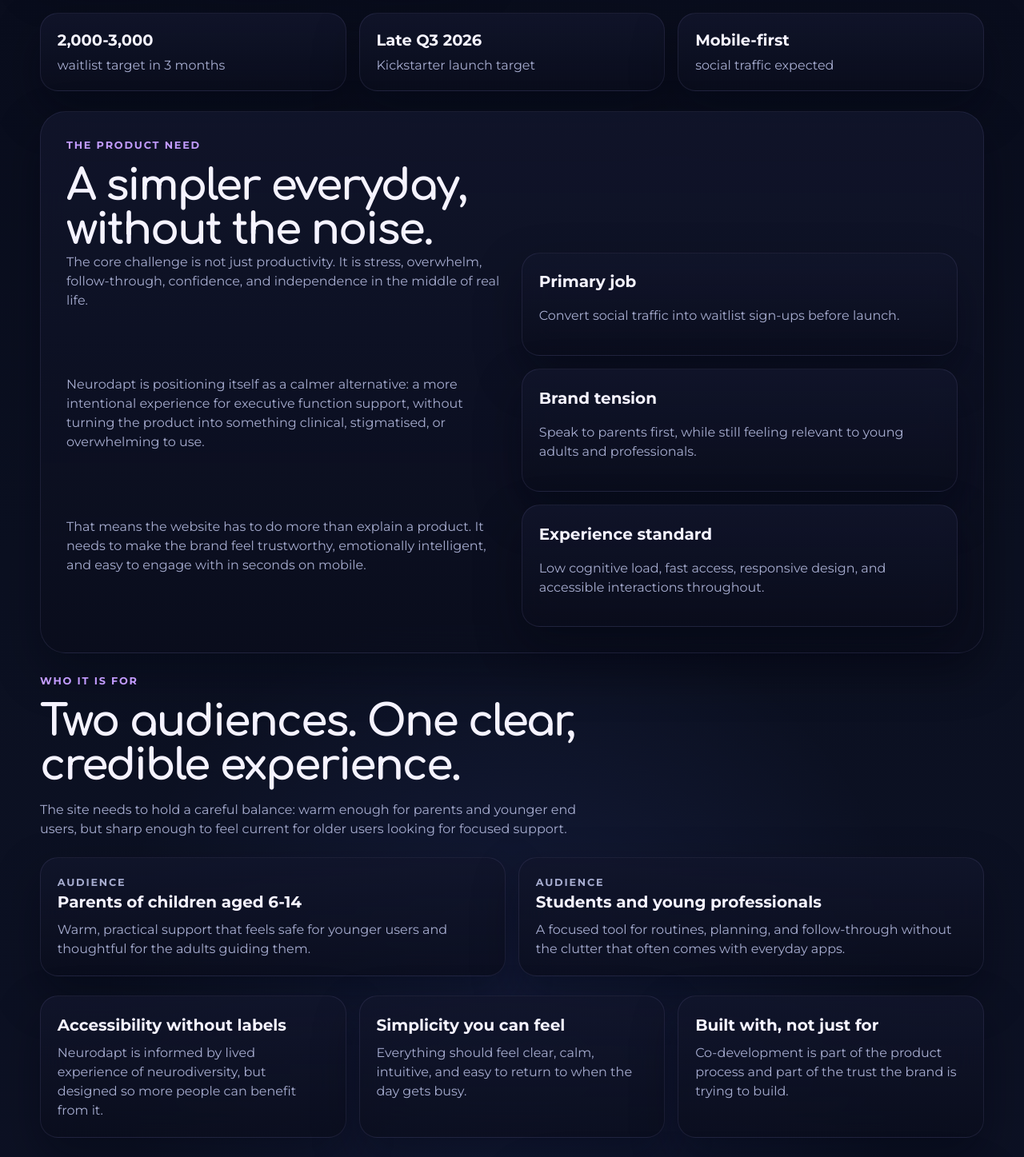
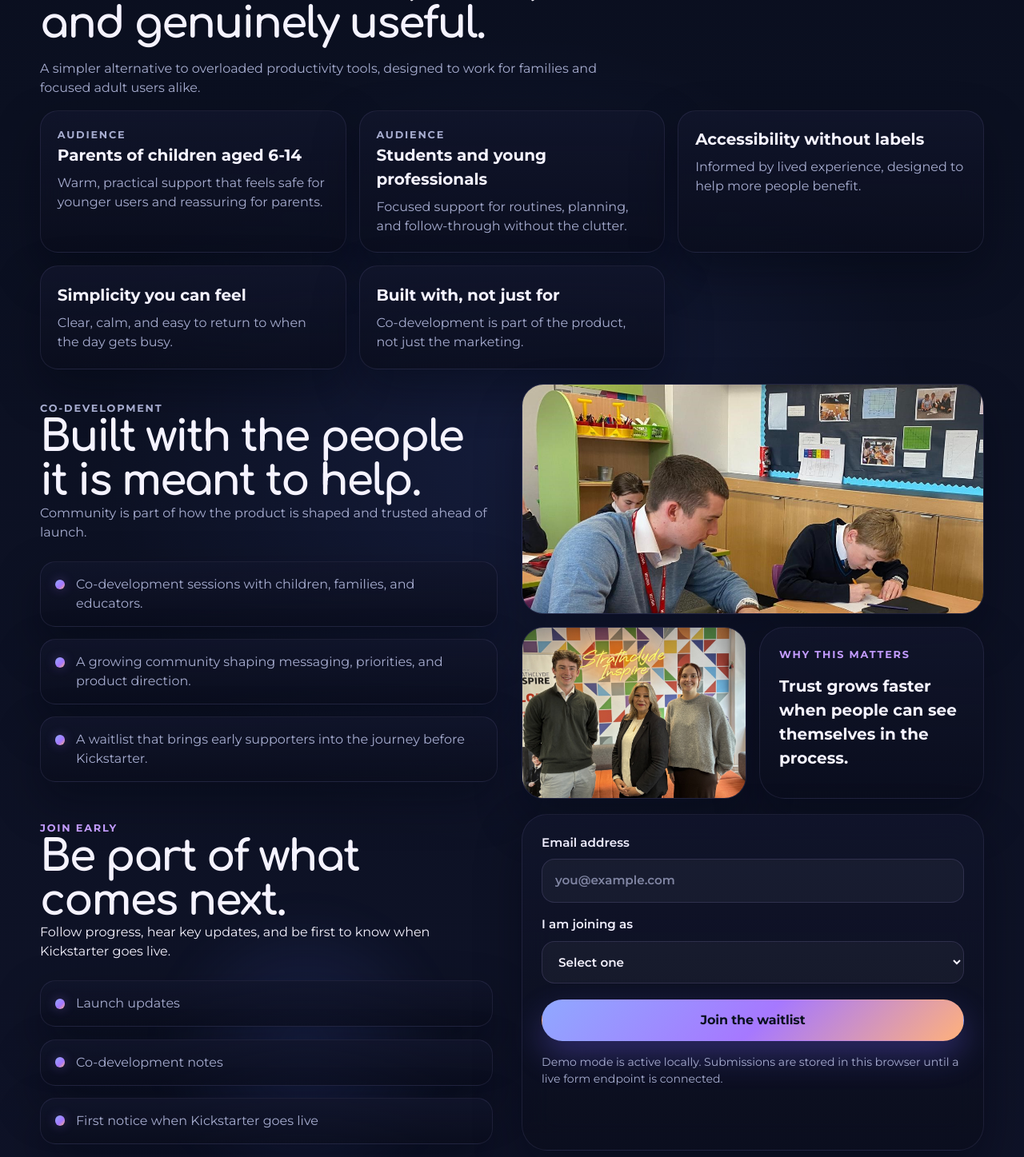
Before and after one commit to KevinP93/neurodapt, a React (Vite) app: page / in a window 1280 px wide. Shown: the part 1240-2687 px from the top of the page at 80% size. Built offline with nearby package versions, Linux system fonts and the light colour scheme.

Commit message:
suppression de textes

```diff
--- a/src/App.css
+++ b/src/App.css
@@ -98,8 +98,6 @@
 .footer-meta,
 .form-note,
 .highlight-card p,
-.story-copy p,
-.story-points p,
 .audience-card p,
 .principle-card p,
 .community-copy p,
@@ -162,7 +160,7 @@
   grid-template-areas: 'copy visual';
   gap: 2.4rem;
   align-items: center;
-  padding: 4.8rem 0 3rem;
+  padding: 4.4rem 0 2.4rem;
 }
 
 .eyebrow,
@@ -196,7 +194,7 @@
   z-index: 2;
   display: flex;
   flex-direction: column;
-  gap: 2rem;
+  gap: 1.5rem;
 }
 
 .hero-copy h1 {
@@ -238,13 +236,11 @@
   display: grid;
   grid-template-columns: repeat(3, minmax(0, 1fr));
   gap: 1rem;
-  margin-top: 2rem;
+  margin-top: 1.3rem;
 }
 
 .highlight-card,
 .stat-card,
-.story-panel,
-.story-points article,
 .audience-card,
 .principle-card,
 .community-item,
@@ -441,7 +437,6 @@
   color: var(--color-muted);
 }
 
-.story-panel,
 .audience-card,
 .principle-card,
 .signup-card,
@@ -449,16 +444,10 @@
   border-radius: 2rem;
 }
 
-.story-panel,
-.audience-section,
-.principles-section,
+.overview-section,
 .community-section,
 .waitlist-section {
-  margin-top: 1.55rem;
-}
-
-.story-panel {
-  padding: 2rem;
+  margin-top: 1.15rem;
 }
 
 .section-intro {
@@ -466,7 +455,7 @@
 }
 
 .section-intro.narrow {
-  margin-bottom: 1.4rem;
+  margin-bottom: 1rem;
 }
 
 .section-intro h2,
@@ -480,7 +469,6 @@
   color: var(--color-muted);
 }
 
-.story-grid,
 .community-section,
 .waitlist-section {
   display: grid;
@@ -488,12 +476,6 @@
   gap: 1.5rem;
 }
 
-.story-copy {
-  display: grid;
-  gap: 1rem;
-}
-
-.story-copy p,
 .waitlist-copy p,
 .community-copy p,
 .audience-card p,
@@ -501,19 +483,20 @@
   margin: 0;
 }
 
-.story-points {
+.overview-grid {
   display: grid;
+  grid-template-columns: repeat(3, minmax(0, 1fr));
   gap: 1rem;
 }
 
-.story-points article,
+.overview-card,
 .audience-card,
 .principle-card {
   padding: 1.3rem;
   border-radius: 1.4rem;
 }
 
-.story-points h3,
+.overview-card h3,
 .audience-card h3,
 .principle-card h3,
 .collage-note h3,
@@ -523,19 +506,8 @@
   color: #f5f3ff;
 }
 
-.audience-grid,
-.principles-grid {
-  display: grid;
-  grid-template-columns: repeat(2, minmax(0, 1fr));
-  gap: 1rem;
-}
-
-.principles-grid {
-  grid-template-columns: repeat(3, minmax(0, 1fr));
-}
-
 .community-copy {
-  padding: 2rem 0.6rem 2rem 0;
+  padding: 1.3rem 0.4rem 1.3rem 0;
 }
 
 .community-list,
@@ -568,7 +540,7 @@
 .community-collage {
   display: grid;
   grid-template-columns: repeat(2, minmax(0, 1fr));
-  grid-template-rows: 21rem auto;
+  grid-template-rows: 18rem auto;
   gap: 1rem;
 }
 
@@ -738,9 +710,7 @@
   }
 
   .hero-highlights,
-  .story-grid,
-  .audience-grid,
-  .principles-grid,
+  .overview-grid,
   .community-section,
   .waitlist-section,
   .community-collage {
@@ -756,7 +726,7 @@
   }
 
   .community-collage {
-    grid-template-rows: 19rem 16rem auto;
+    grid-template-rows: 17rem 14rem auto;
   }
 
   .collage-large {
@@ -909,7 +879,6 @@
     width: 104%;
   }
 
-  .story-panel,
   .signup-card {
     padding: 1.3rem;
   }
@@ -994,8 +963,7 @@
   }
 
   .stat-card,
-  .story-panel,
-  .story-points article,
+  .overview-card,
   .audience-card,
   .principle-card,
   .community-item,
@@ -1007,7 +975,7 @@
 
   .highlight-card,
   .stat-card,
-  .story-points article,
+  .overview-card,
   .audience-card,
   .principle-card,
   .community-item,
--- a/src/App.jsx
+++ b/src/App.jsx
@@ -5,67 +5,60 @@
 const heroHighlights = [
   {
     title: 'Calmer UX',
-    text: 'Low-friction interactions, clean language, and a mobile-first experience.',
+    text: 'Low-friction, mobile-first, and easy to read fast.',
   },
   {
     title: 'Community-shaped',
-    text: 'Built with feedback from families, students, and professionals from day one.',
+    text: 'Built with real feedback from day one.',
   },
   {
     title: 'Single-purpose focus',
-    text: 'A more intentional alternative to noisy, general-purpose productivity tools.',
+    text: 'A cleaner alternative to noisy productivity tools.',
   },
 ]
 
 const audienceCards = [
   {
     title: 'Parents of children aged 6-14',
-    text: 'Warm, practical support that feels safe for younger users and thoughtful for the adults guiding them.',
+    text: 'Warm, practical support that feels safe for younger users and reassuring for parents.',
   },
   {
     title: 'Students and young professionals',
-    text: 'A focused tool for routines, planning, and follow-through without the clutter that often comes with everyday apps.',
+    text: 'Focused support for routines, planning, and follow-through without the clutter.',
   },
 ]
 
 const valuePillars = [
   {
     title: 'Accessibility without labels',
-    text: 'Neurodapt is informed by lived experience of neurodiversity, but designed so more people can benefit from it.',
+    text: 'Informed by lived experience, designed to help more people benefit.',
   },
   {
     title: 'Simplicity you can feel',
-    text: 'Everything should feel clear, calm, intuitive, and easy to return to when the day gets busy.',
+    text: 'Clear, calm, and easy to return to when the day gets busy.',
   },
   {
     title: 'Built with, not just for',
-    text: 'Co-development is part of the product process and part of the trust the brand is trying to build.',
+    text: 'Co-development is part of the product, not just the marketing.',
   },
 ]
 
 const communityMoments = [
-  'Real-world co-development sessions with children, families, and educators.',
-  'A growing digital community feeding back on messaging, experience, and priorities.',
-  'A pre-launch waitlist designed to bring supporters into the journey before Kickstarter goes live.',
+  'Co-development sessions with children, families, and educators.',
+  'A growing community shaping messaging, priorities, and product direction.',
+  'A waitlist that brings early supporters into the journey before Kickstarter.',
 ]
 
 const waitlistBenefits = [
-  'Early product updates and launch milestones',
-  'Behind-the-scenes co-development notes',
+  'Launch updates',
+  'Co-development notes',
   'First notice when Kickstarter goes live',
-]
-
-const stats = [
-  { value: '2,000-3,000', label: 'waitlist target in 3 months' },
-  { value: 'Late Q3 2026', label: 'Kickstarter launch target' },
-  { value: 'Mobile-first', label: 'social traffic expected' },
 ]
 
 function App() {
   const [formData, setFormData] = useState({
     email: '',
     audience: '',
-    challenge: '',
   })
   const [submitted, setSubmitted] = useState(false)
 
@@ -111,7 +104,6 @@
     setFormData({
       email: '',
       audience: '',
-      challenge: '',
     })
   }
 
@@ -136,8 +128,7 @@
         </a>
 
         <nav className="site-nav" aria-label="Primary">
-          <a href="#story">Story</a>
-          <a href="#audiences">Audiences</a>
+          <a href="#story">Why it works</a>
           <a href="#community">Community</a>
           <a href="#waitlist">Waitlist</a>
         </nav>
@@ -157,16 +148,14 @@
 
               <h1>Keeping you on track, wherever you go.</h1>
 
-              <p className="hero-lead">
-                Neurodapt is building a calmer, more focused way to support
-                planning, organisation, and everyday follow-through.
-              </p>
+            <p className="hero-lead">
+              Neurodapt is building a calmer, more focused way to support
+              planning, organisation, and everyday follow-through.
+            </p>
 
-              <p className="hero-support">
-                Designed from lived experience. Shaped with real users. Built to
-                feel accessible, warm, modern, and genuinely useful from the
-                first tap.
-              </p>
+            <p className="hero-support">
+              Designed from lived experience and shaped with real users.
+            </p>
 
               <div className="hero-actions">
                 <a className="button button-primary" href="#waitlist">
@@ -239,92 +228,26 @@
           </div>
         </section>
 
-        <section className="section stats-strip reveal reveal-delay-2">
-          {stats.map((item) => (
-            <article className="stat-card" key={item.label}>
-              <strong>{item.value}</strong>
-              <span>{item.label}</span>
-            </article>
-          ))}
-        </section>
-
-        <section className="section story-panel" id="story">
-          <div className="section-intro">
-            <p className="eyebrow">The product need</p>
-            <h2>A simpler everyday, without the noise.</h2>
-          </div>
-
-          <div className="story-grid">
-            <div className="story-copy">
-              <p>
-                The core challenge is not just productivity. It is stress,
-                overwhelm, follow-through, confidence, and independence in the
-                middle of real life.
-              </p>
-              <p>
-                Neurodapt is positioning itself as a calmer alternative: a more
-                intentional experience for executive function support, without
-                turning the product into something clinical, stigmatised, or
-                overwhelming to use.
-              </p>
-              <p>
-                That means the website has to do more than explain a product. It
-                needs to make the brand feel trustworthy, emotionally intelligent,
-                and easy to engage with in seconds on mobile.
-              </p>
-            </div>
-
-            <div className="story-points">
-              <article>
-                <h3>Primary job</h3>
-                <p>
-                  Convert social traffic into waitlist sign-ups before launch.
-                </p>
-              </article>
-              <article>
-                <h3>Brand tension</h3>
-                <p>
-                  Speak to parents first, while still feeling relevant to young
-                  adults and professionals.
-                </p>
-              </article>
-              <article>
-                <h3>Experience standard</h3>
-                <p>
-                  Low cognitive load, fast access, responsive design, and
-                  accessible interactions throughout.
-                </p>
-              </article>
-            </div>
-          </div>
-        </section>
-
-        <section className="section audience-section" id="audiences">
+        <section className="section overview-section" id="story">
           <div className="section-intro narrow">
-            <p className="eyebrow">Who it is for</p>
-            <h2>Two audiences. One clear, credible experience.</h2>
+            <p className="eyebrow">Why it works</p>
+            <h2>Made to feel clear, calm, and genuinely useful.</h2>
             <p>
-              The site needs to hold a careful balance: warm enough for parents
-              and younger end users, but sharp enough to feel current for older
-              users looking for focused support.
+              A simpler alternative to overloaded productivity tools, designed
+              to work for families and focused adult users alike.
             </p>
           </div>
 
-          <div className="audience-grid">
+          <div className="overview-grid">
             {audienceCards.map((audience) => (
-              <article className="audience-card" key={audience.title}>
+              <article className="overview-card audience-card" key={audience.title}>
                 <p className="card-tag">Audience</p>
                 <h3>{audience.title}</h3>
                 <p>{audience.text}</p>
               </article>
             ))}
-          </div>
-        </section>
-
-        <section className="section principles-section">
-          <div className="principles-grid">
             {valuePillars.map((pillar) => (
-              <article className="principle-card" key={pillar.title}>
+              <article className="overview-card principle-card" key={pillar.title}>
                 <h3>{pillar.title}</h3>
                 <p>{pillar.text}</p>
               </article>
@@ -337,9 +260,8 @@
             <p className="eyebrow">Co-development</p>
             <h2>Built with the people it is meant to help.</h2>
             <p>
-              Community is not a marketing add-on here. It is part of the way
-              the product is being shaped, tested, and made trustworthy ahead of
-              launch.
+              Community is part of how the product is shaped and trusted ahead
+              of launch.
             </p>
 
             <div className="community-list">
@@ -377,9 +299,8 @@
             <p className="eyebrow">Join early</p>
             <h2>Be part of what comes next.</h2>
             <p>
-              The waitlist is the centre of the pre-launch journey. It is where
-              early supporters can follow product progress, hear about milestones,
-              and be first to know when Kickstarter goes live.
+              Follow progress, hear key updates, and be first to know when
+              Kickstarter goes live.
             </p>
 
             <div className="benefits-list">
@@ -452,18 +373,6 @@
                   </select>
                 </label>
 
-                <label htmlFor="challenge">
-                  What would you most like support with?
-                  <textarea
-                    id="challenge"
-                    name="challenge"
-                    rows="4"
-                    placeholder="Routines, planning, focus, follow-through..."
-                    value={formData.challenge}
-                    onChange={handleChange}
-                  />
-                </label>
-
                 <button className="button button-primary form-button" type="submit">
                   Join the waitlist
                 </button>
```
